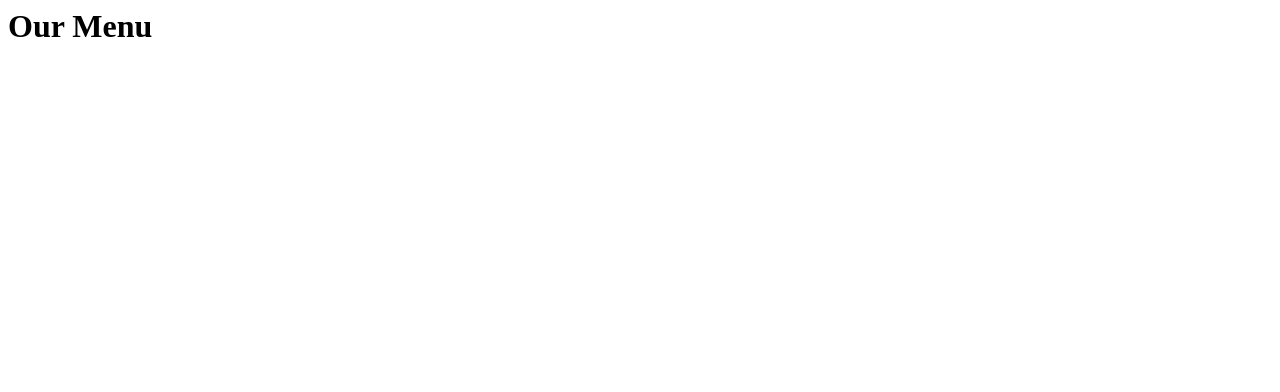
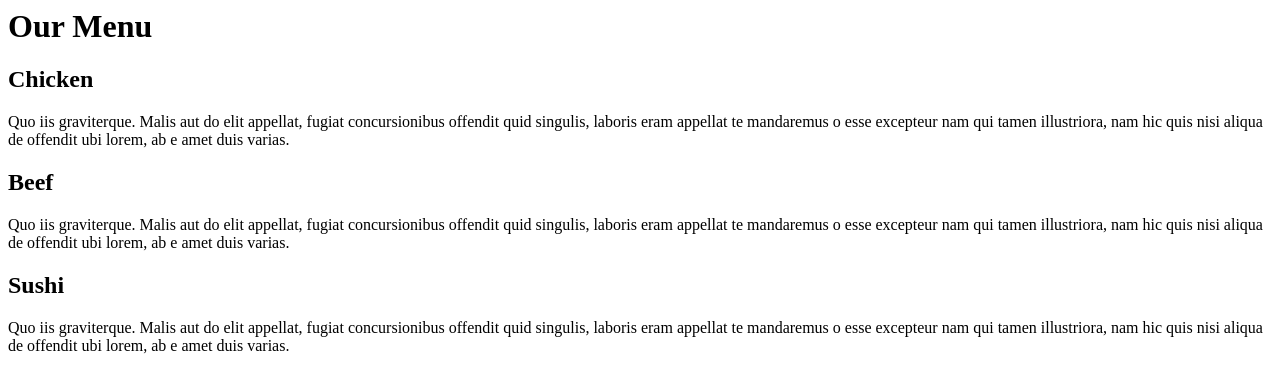
Before and after one commit to alpha-intruder/mod2_solution, a plain HTML site: page index.html in a window 1280 px wide. Drawn offline with Linux system fonts and the light colour scheme.

Commit message:
Page basic structure

```diff
--- a/index.html
+++ b/index.html
@@ -5,5 +5,42 @@
 
     <body>
         <h1>Our Menu</h1>
+        <section id="main-container">
+            <section id="sec-1">
+                <div id="sec-title-1">
+                    <h2>Chicken</h2>
+                </div>
+
+                <p>Quo iis graviterque. Malis aut do elit appellat, fugiat concursionibus offendit
+                    quid singulis, laboris eram appellat te mandaremus o esse excepteur nam qui
+                    tamen illustriora, nam hic quis nisi aliqua de offendit ubi lorem, ab e amet
+                    duis varias.
+                </p>
+            </section>
+
+            <section id="sec-2">
+                <div id="sec-title-2">
+                    <h2>Beef</h2>
+                </div>
+
+                <p>Quo iis graviterque. Malis aut do elit appellat, fugiat concursionibus offendit
+                    quid singulis, laboris eram appellat te mandaremus o esse excepteur nam qui
+                    tamen illustriora, nam hic quis nisi aliqua de offendit ubi lorem, ab e amet
+                    duis varias.
+                </p>
+            </section>
+
+            <section id="sec-3">
+                <div id="sec-title-3">
+                    <h2>Sushi</h2>
+                </div>
+
+                <p>Quo iis graviterque. Malis aut do elit appellat, fugiat concursionibus offendit
+                    quid singulis, laboris eram appellat te mandaremus o esse excepteur nam qui
+                    tamen illustriora, nam hic quis nisi aliqua de offendit ubi lorem, ab e amet
+                    duis varias.
+                </p>
+            </section>
+        </section>
     </body>
 </html>
```
